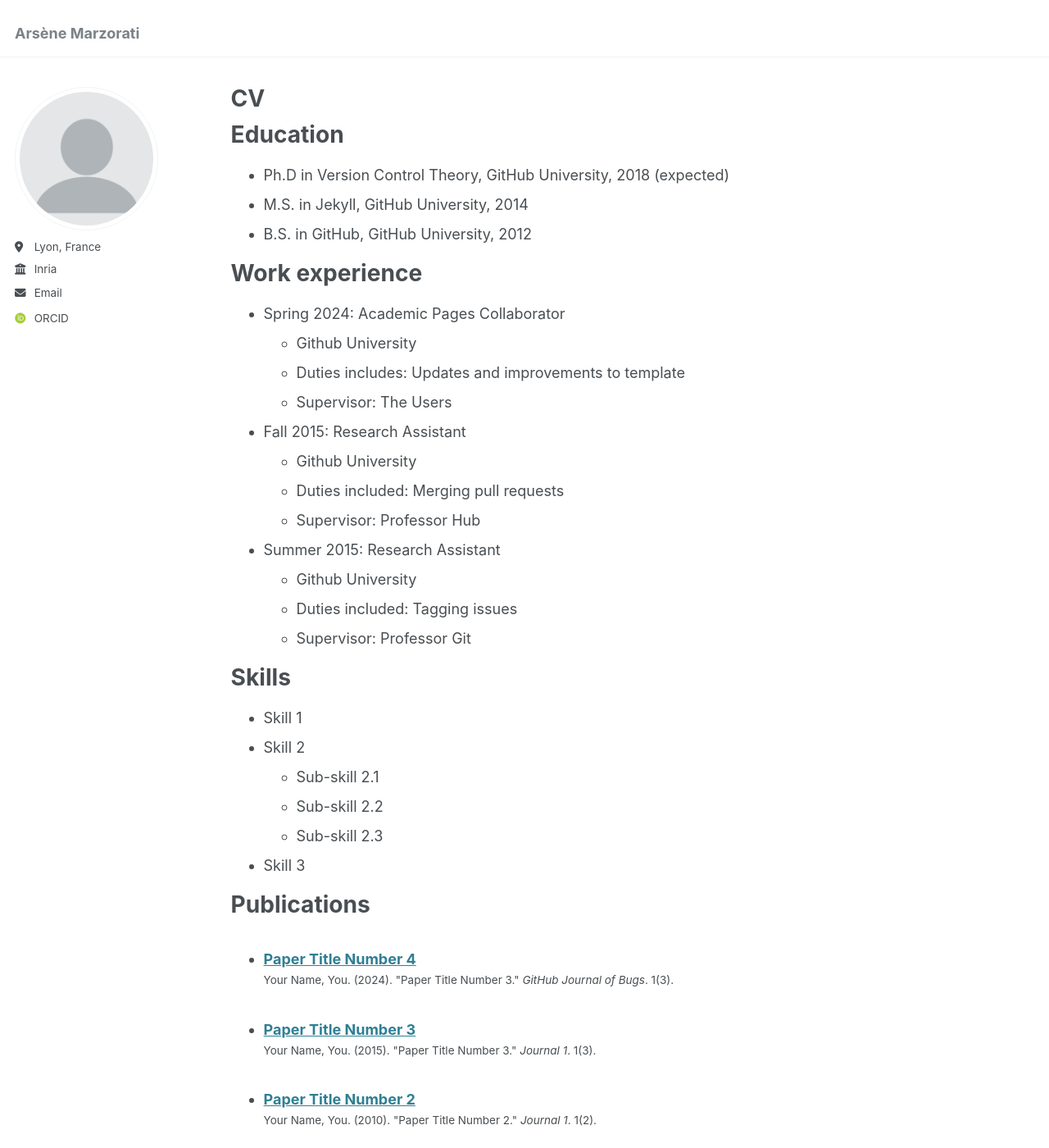
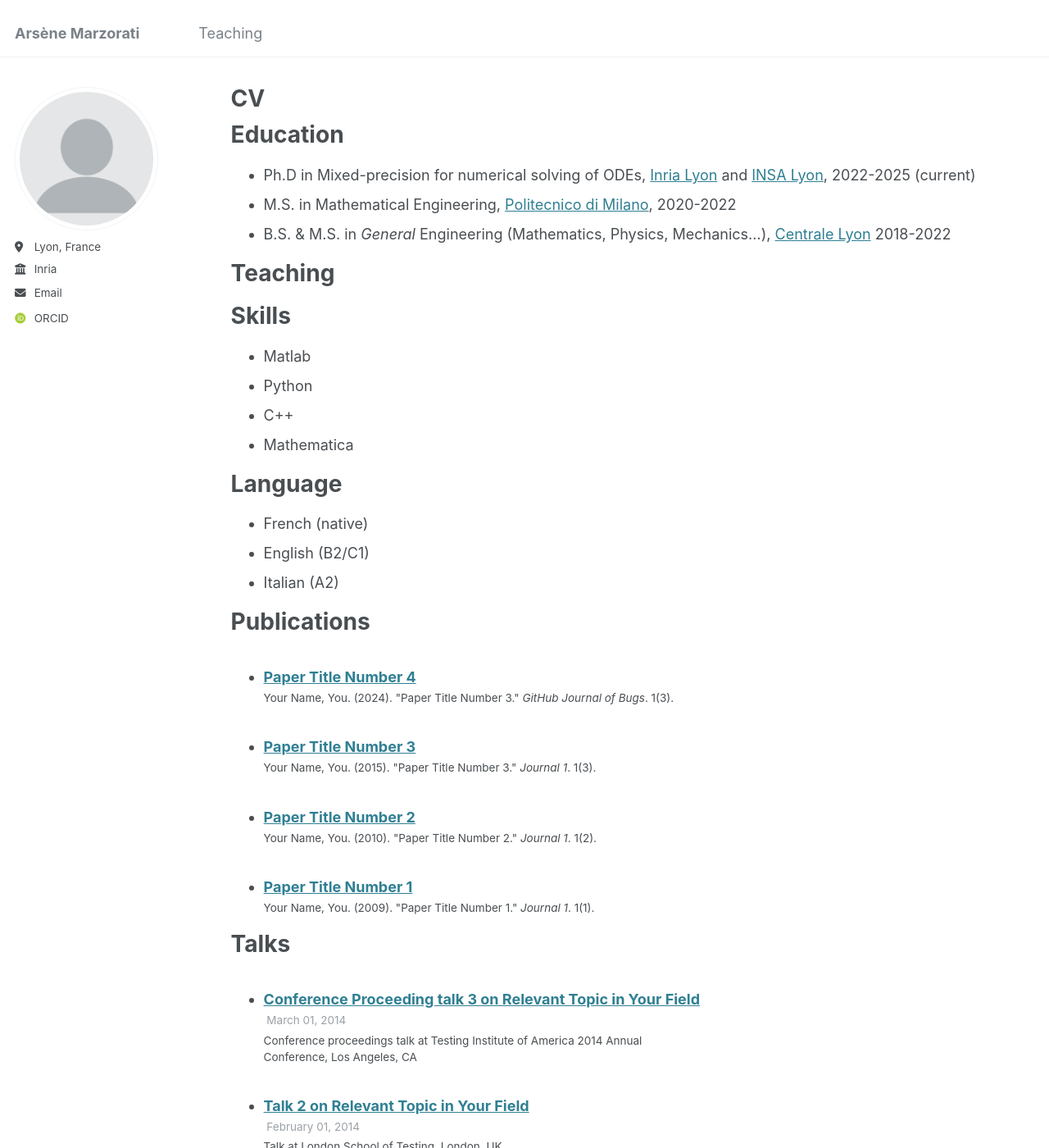
Before and after one commit to arsenemarzorati/arsenemarzorati.github.io, a Jekyll site: the page built from _pages/cv.md, in a window 1280 px wide and 1400 px high. Shown: the whole window at 82% size. Built offline with Jekyll 4.4.1, drawn with Linux system fonts in a browser that asks for light colours; some web fonts are replaced; a file with an impossible date is left out; some of the changed text lies outside the part shown.

Commit message:
'CV, teaching'

```diff
--- a/_data/navigation.yml
+++ b/_data/navigation.yml
@@ -11,8 +11,8 @@ main:
   #- title: "Talks"
     #url: /talks/
 
-  #- title: "Teaching"
-    #url: /teaching/
+  - title: "Teaching"
+    url: /teaching/
 
   #- title: "Portfolio"
     #url: /portfolio/
--- a/_pages/cv.md
+++ b/_pages/cv.md
@@ -11,35 +11,29 @@ redirect_from:
 
 Education
 ======
-* Ph.D in Version Control Theory, GitHub University, 2018 (expected)
-* M.S. in Jekyll, GitHub University, 2014
-* B.S. in GitHub, GitHub University, 2012
+* Ph.D in Mixed-precision for numerical solving of ODEs, [Inria Lyon](https://www.inria.fr/fr/centre-inria-de-lyon) and [INSA Lyon](https://www.insa-lyon.fr/), 2022-2025 (current)
+* M.S. in Mathematical Engineering, [Politecnico di Milano](https://www.polimi.it/en/), 2020-2022
+* B.S. & M.S. in *General* Engineering (Mathematics, Physics, Mechanics...), [Centrale Lyon](https://www.ec-lyon.fr/en) 2018-2022
 
-Work experience
+Teaching
 ======
-* Spring 2024: Academic Pages Collaborator
-  * Github University
-  * Duties includes: Updates and improvements to template
-  * Supervisor: The Users
+  <ul>{% for post in site.teaching reversed %}
+    {% include archive-single-cv.html %}
+  {% endfor %}</ul>
 
-* Fall 2015: Research Assistant
-  * Github University
-  * Duties included: Merging pull requests
-  * Supervisor: Professor Hub
-
-* Summer 2015: Research Assistant
-  * Github University
-  * Duties included: Tagging issues
-  * Supervisor: Professor Git
 
 Skills
 ======
-* Skill 1
-* Skill 2
-  * Sub-skill 2.1
-  * Sub-skill 2.2
-  * Sub-skill 2.3
-* Skill 3
+* Matlab
+* Python
+* C++
+* Mathematica
+
+Language
+======
+* French (native)
+* English (B2/C1)
+* Italian (A2)
 
 Publications
 ======
@@ -53,12 +47,7 @@ Talks
     {% include archive-single-talk-cv.html  %}
   {% endfor %}</ul>
 
-Teaching
+
+Service
 ======
-  <ul>{% for post in site.teaching reversed %}
-    {% include archive-single-cv.html %}
-  {% endfor %}</ul>
-
-Service and leadership
-======
-* Currently signed in to 43 different slack teams
+*
```
Also changed, not shown: _pages/about.md (+1 -1 lines), _teaching/2014-spring-teaching-1.md (deleted, +0 -20 lines), _teaching/2015-spring-teaching-2.md (deleted, +0 -20 lines), _teaching/AMLA-en.md (added, +12 -0 lines), _teaching/math3-en.md (added, +12 -0 lines), _teaching/statistics-pour-info-en.md (added, +12 -0 lines), _pages/teaching.html (line endings or trailing spaces).
